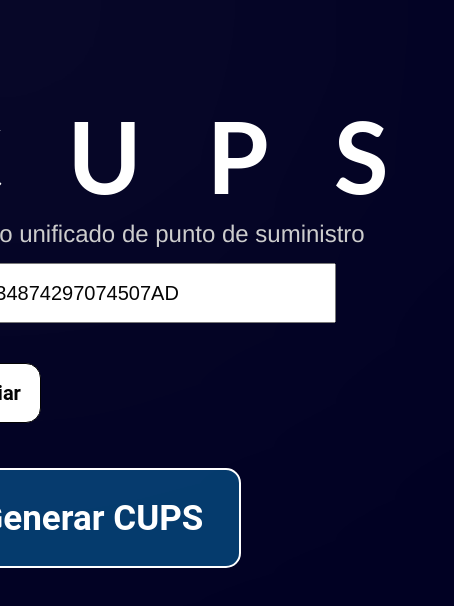
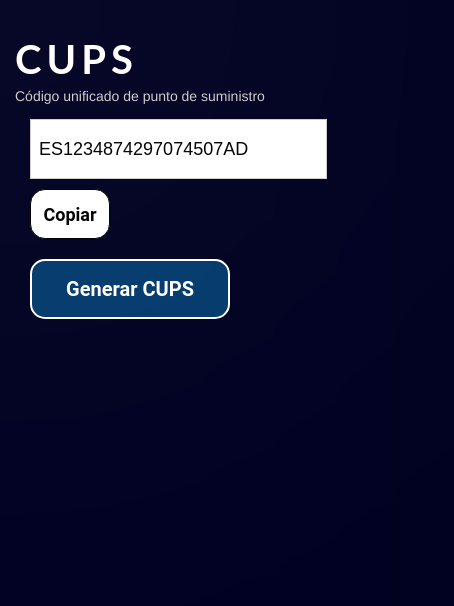
Before and after one commit to ebuzey/cups-generator, a React (Create React App) app: page / in a window 390 px wide. Shown: the top 606 px of the page, 454 px wide, since content can reach past the window. Built offline with nearby package versions, Linux system fonts and the light colour scheme; the HTML template or start-up script is replaced by a standard one.

Commit message:
[REF] add media queries

```diff
--- a/src/App.css
+++ b/src/App.css
@@ -15,4 +15,11 @@ html, body {
   justify-content: center;
   padding-top: 15px;
   font-family: 'Franklin Gothic Medium', sans-serif;
+  padding: 15px
 }
+
+@media (max-width: 600px) {
+  .App {
+    flex-direction: column;
+  }
+}
--- a/src/components/cups-generator.js
+++ b/src/components/cups-generator.js
@@ -1,12 +1,12 @@
 /* global BigInt */
 import React, { useState, useEffect } from 'react';
 import Button from './Button';
+import '../styles/CupsGenerator.css'
 
 function Cups() {
   const [cups, setCups] = useState('');
   const [copied, setCopied] = useState(false);
 
-  // Movemos la definición de las funciones aquí para evitar la dependencia en useEffect
   const alphabet = "TRWAGMYFPDXBNJZSQVHLCKE";
 
   const generarParteNumerica = () => {
@@ -31,7 +31,6 @@ function Cups() {
   };
 
   useEffect(() => {
-    // Generar un CUPS inicial al cargar la página
     generarCups();
   }, []);
 
@@ -41,16 +40,16 @@ function Cups() {
   };
 
   const handleGenerarCups = () => {
-    generarCups(); // Llama a generarCups para generar un nuevo CUPS
-    setCopied(false); // Restablece el estado de copied al generar un nuevo CUPS
+    generarCups();
+    setCopied(false);
   };
 
   return (
     <div className="App">
       <header className="App-header">
         <div>
-          <input type="text" value={cups} readOnly style={{ width: '400px', height: '60px', padding: '8px', marginRight: '8px', fontSize: '20px' }} />
-          <button onClick={handleCopyToClipboard} style={{ backgroundColor: 'white', color: 'black', padding: '8px', border: '1px solid black', cursor: 'pointer', width: '100px', height: '60px', fontSize: '20px' }}>Copiar</button>
+          <input type="text" value={cups} readOnly className="cups-input" />
+          <button onClick={handleCopyToClipboard} className="copy-button">Copiar</button>
           {copied && <p style={{ color: 'white' }}>¡CUPS copiado al portapapeles!</p>}
         </div>
         <Button onClick={handleGenerarCups} text="Generar CUPS" />
--- a/src/styles/Button.css
+++ b/src/styles/Button.css
@@ -19,3 +19,12 @@ button:hover.clic-button {
 .clic-button {
     background-color: #03396c;
 }
+
+@media (max-width: 600px) {
+    button {
+      width: 200px;
+      height: 60px;
+      font-size: 20px;
+      margin: 10px 0;
+    }
+  }
--- /dev/null
+++ b/src/styles/CupsGenerator.css
@@ -0,0 +1,34 @@
+.cups-input {
+    width: 400px;
+    height: 60px;
+    padding: 8px;
+    margin-right: 8px;
+    font-size: 20px;
+    border: 1px solid #ccc;
+  }
+
+  .copy-button {
+    background-color: white;
+    color: black;
+    padding: 8px;
+    border: 1px solid black;
+    cursor: pointer;
+    width: 100px;
+    height: 60px;
+    font-size: 20px;
+  }
+
+@media (max-width: 600px) {
+.cups-input {
+    width: 90%;
+    margin-right: 0;
+    font-size: 18px;
+}
+
+.copy-button {
+    width: 80px;
+    height: 50px;
+    font-size: 18px;
+    margin-top: 10px;
+}
+}
--- a/src/styles/LightFollower.css
+++ b/src/styles/LightFollower.css
@@ -1,21 +1,21 @@
-/* src/LightFollower.css */
+
 body {
   margin: 0;
   overflow: hidden;
-  background-color: #000022; /* Fondo azul oscuro */
+  background-color: #000022;
 }
 
 .light {
   position: fixed;
   border-radius: 50%;
-  width: 200px; /* Tamaño de la luz */
+  width: 200px;
   height: 300px;
-  background-color: rgba(255, 255, 255, 0.01); /* Luz más tenue */
+  background-color: rgba(255, 255, 255, 0.01);
   pointer-events: none;
   mix-blend-mode: screen;
   transform: translate(-50%, -50%);
-  box-shadow: 0 0 100px 50px rgba(255, 255, 255, 0.01), /* Luz interna más difusa */
-               0 0 200px 100px rgba(255, 255, 255, 0.08), /* Luz media más extendida */
-               0 0 300px 150px rgba(255, 255, 255, 0.08); /* Luz externa muy suave */
-  filter: blur(250px); /* Aumenta el desenfoque para una luz muy difuminada */
+  box-shadow: 0 0 100px 50px rgba(255, 255, 255, 0.01),
+               0 0 200px 100px rgba(255, 255, 255, 0.08),
+               0 0 300px 150px rgba(255, 255, 255, 0.08);
+  filter: blur(250px);
 }
--- a/src/styles/Title.css
+++ b/src/styles/Title.css
@@ -8,7 +8,19 @@
 }
 
 .cups-description {
-  font-size: 24px; /* Más pequeño que el texto "CUPS" */
-  color: #ccc; /* Texto gris claro */
+  font-size: 24px;
+  color: #ccc;
   margin-top: 5px;
 }
+
+@media (max-width: 600px) {
+  .cups-heading {
+    font-size: 40px;
+    letter-spacing: 5px;
+    padding-top: 20px;
+  }
+
+  .cups-description {
+    font-size: 14px;
+  }
+}
```
Also changed, not shown: 8 other files (tests, documents, lock files or other folders).
